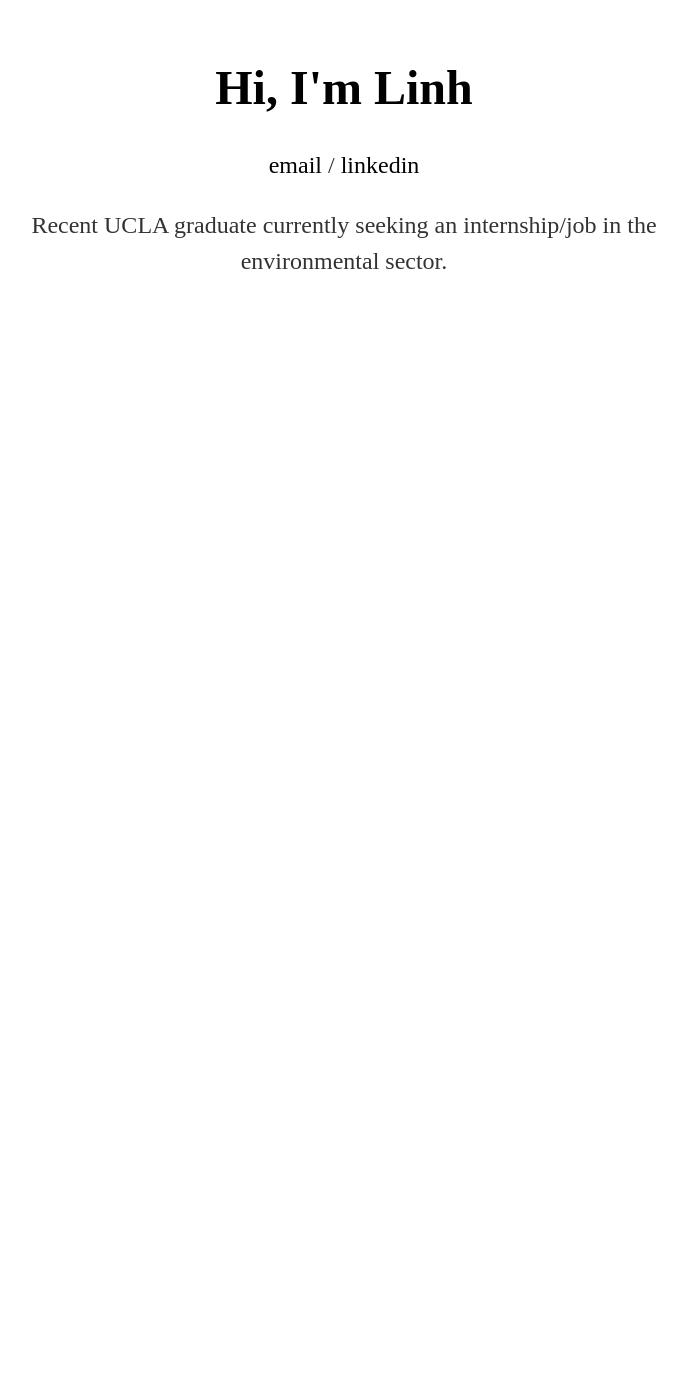
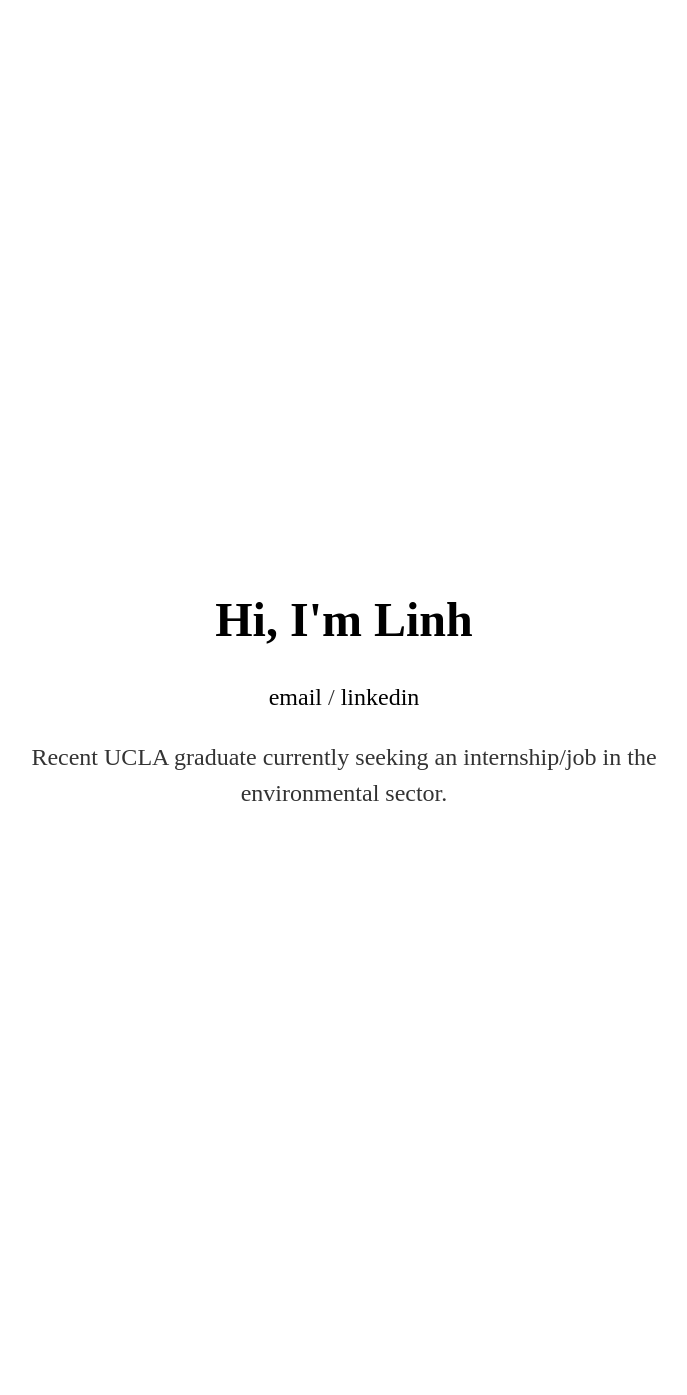
Before and after one commit to lttrinh/lttrinh.github.io, a Jekyll site: the page built from index.html, in a window 1280 px wide. Shown: the whole page, without its empty margins (296-983 px from the left). Built offline with Jekyll 4.4.1, drawn with Linux system fonts in a browser that asks for light colours; before the commit the page ends 900 px from its top, so only the background shows below that.

Commit message:
Update main.css

```diff
--- a/css/main.css
+++ b/css/main.css
@@ -1,6 +1,8 @@
 body {
     margin: 60px auto;
     width: 50%;
+    padding-top:500px;
+    padding-bottom:500px;
 }
 
 h1 {
```
